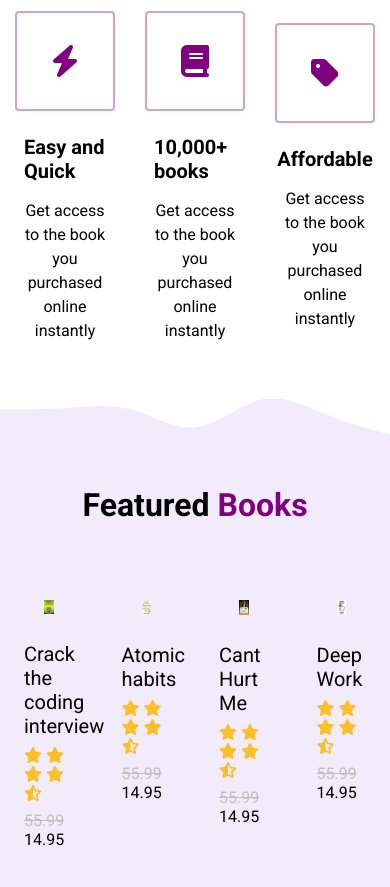
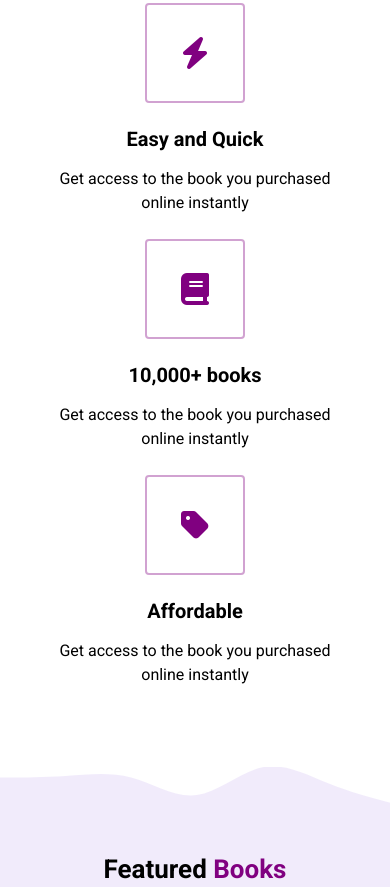
Before and after one commit to KarlErikToom/library-rehearse, a plain HTML site: page index.html in a window 390 px wide. Shown: the part 959-1846 px from the top of the page. Drawn offline with Linux system fonts and the light colour scheme.

Commit message:
made site responsive

```diff
--- a/styles.css
+++ b/styles.css
@@ -264,6 +264,7 @@ margin: 0 auto;
 
 .highlight__wrapper{
     display: flex;
+    flex-wrap: wrap;
 }
 
 .highlight{
@@ -271,7 +272,6 @@ margin: 0 auto;
     width: calc(100% / 3);
     display: flex;
     align-items: center;
-    justify-content: center;
     flex-direction: column;
 }
 
@@ -295,6 +295,7 @@ margin: 0 auto;
 .highlight__subtitle{
     font-size: 20px;
     margin-bottom: 16px;
+    text-align: center;
 }
 
 
@@ -408,4 +409,32 @@ footer{
     .btn__menu{
         display: block;
     }
+    .highlight{
+        width: 100%;
+        margin-bottom: 24px;
+    }
+    .highlight:not(:last-child){
+        margin-bottom: 24px;
+    }
 }
+
+/*SMALL PHONE TABLETS LARGE SMARTPOHONE*/
+
+@media (max-width: 768px){
+    .header__description{
+        padding: 0 24px;
+    }
+
+    h1{
+        font-size: 40;
+    }
+    h2{
+        font-size: 26px;
+    }
+    button{
+        font-size: 18px;
+    }
+    .book{
+        width: 50%;
+    }
+}
```
